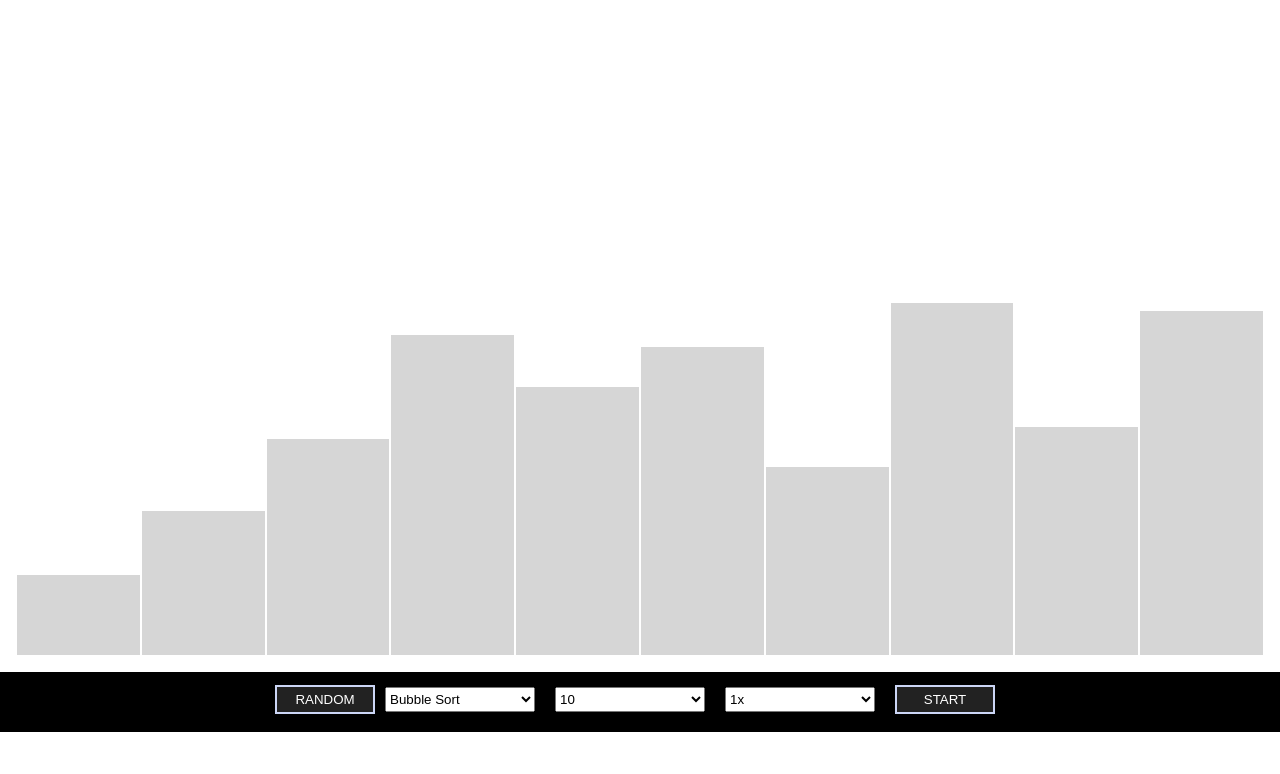
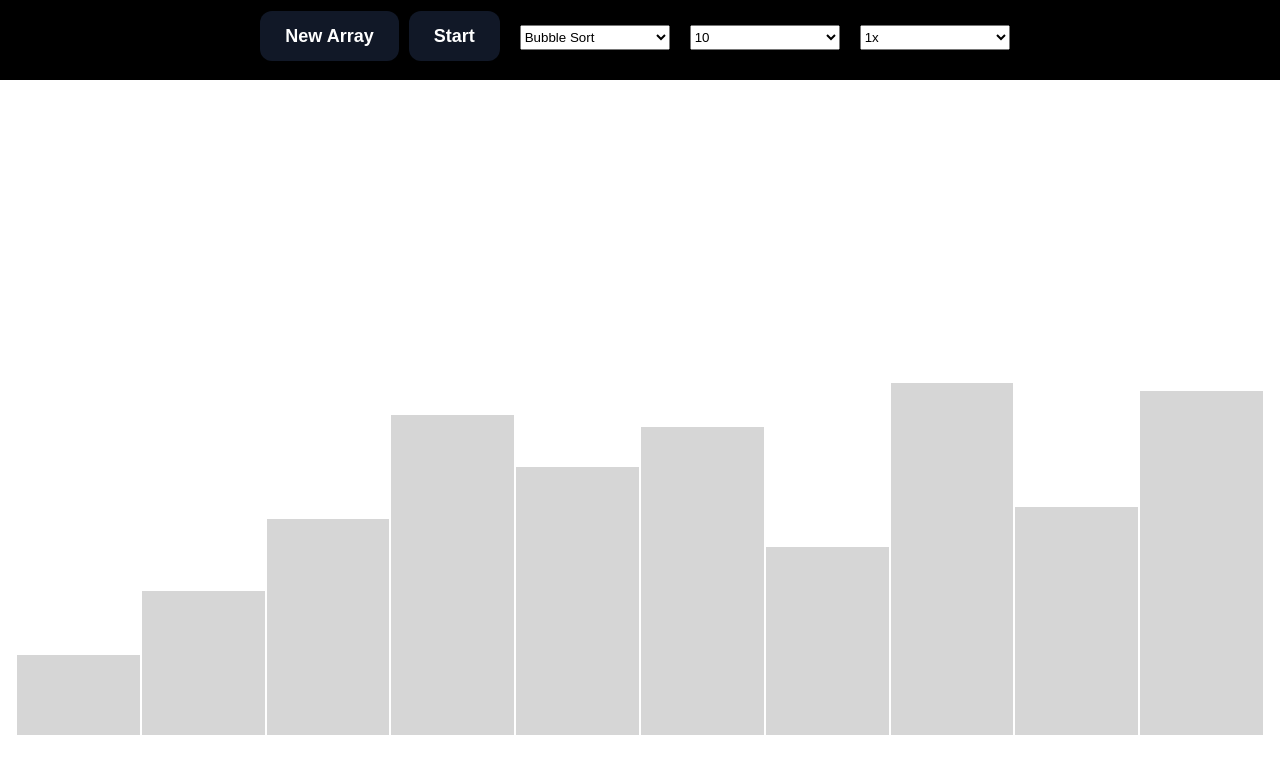
Before and after one commit to BenjacksonSE/sorting-visualizer, a React (Create React App) app: page / in a window 1280 px wide. Shown: the top 774 px of the page. Built offline with nearby package versions, Linux system fonts and the light colour scheme.

Commit message:
Added more styling

```diff
--- a/src/App.css
+++ b/src/App.css
@@ -1,5 +1,3 @@
-@import url("https://cdnjs.cloudflare.com/ajax/libs/font-awesome/4.7.0/css/font-awesome.min.css");
-
 .App {
   text-align: center;
 }
@@ -10,7 +8,6 @@ html, body {
   width: auto;
   display: flex;
   min-height: 95vh;
-  font-family: 'Fira Code', monospace;
   flex-direction: column;
 }
 
@@ -32,14 +29,12 @@ html, body {
   transition: all .1s ease-in;
 }
 .cell.done {
-  background-color: #9CEC5B;
-  border-color: #9CEC5B;
-  /* transition: all .1s ease-out; */
+  background-color: green;
+  border-color: green;
 }
 .cell.current {
-  border-color: #6184D8;
-  background-color: #6184D8;
-  /* transition: all .1s ease-out; */
+  border-color: orange;
+  background-color: orange;
 }
 /* FRAME ENDS */
 
@@ -48,7 +43,7 @@ html, body {
   top: 0;
   overflow: hidden;
   font-size: 16px;
-  min-height: 60px;
+  min-height: 80px;
   text-align: center;
   background-color: #000;
 }
@@ -67,7 +62,7 @@ html, body {
   color: #64ffda;
 }
 .interface #menu {
-  margin-top: 15px;
+  margin-top: 25px;
   width: 150px;
   height: 25px;
   outline: none;
@@ -81,43 +76,70 @@ html, body {
 #random {
   margin-top: 5px;
 }
+
 button {
-  width: 100px;
-  padding: 5px;
-  color: #fff;
+  background-color: #111827;
+  border: 1px solid transparent;
+  border-radius: .75rem;
+  box-sizing: border-box;
+  color: #FFFFFF;
   cursor: pointer;
-  text-transform: uppercase;
-  background-color: #222;
-  transition: 0.2s ease-in;
-  border: 2px solid #ccd6f6;
+  flex: 0 0 auto;
+  font-size: 1.125rem;
+  font-weight: 600;
+  line-height: 1.5rem;
+  padding: .75rem 1.2rem;
+  text-align: center;
+  text-decoration: none #6B7280 solid;
+  text-decoration-thickness: auto;
+  transition-duration: .2s;
+  transition-property: background-color,border-color,color,fill,stroke;
+  transition-timing-function: cubic-bezier(.4, 0, 0.2, 1);
+  user-select: none;
+  -webkit-user-select: none;
+  touch-action: manipulation;
+  width: auto;
 }
+
 button:hover {
-  color: #222;
-  background-color: #ccd6f6;
+  background-color: #374151;
 }
+
+button:focus {
+  box-shadow: none;
+  outline: 2px solid transparent;
+  outline-offset: 2px;
+}
+
+@media (min-width: 768px) {
+  button {
+    padding: .75rem 1.5rem;
+  }
+}
+
 @media screen and (max-width: 900px) {
-  .navbar button, .navbar .options {
+  .interface button, .interface .options {
       display: none;
   }
-  .navbar a.icon {
+  .interface a.icon {
       float: right;
       display: block;
   }
-  .navbar.responsive {
+  .interface.responsive {
       position: relative;
   }
-  .navbar.responsive a.icon {
+  .interface.responsive a.icon {
       position: absolute;
       right: 0;
       top: 0;
   }
-  .navbar.responsive .options {
+  .interface.responsive .options {
       float: none;
       display: block;
       text-align: center;
   }
-  .navbar.responsive button {
+  .interface.responsive button {
     display: inline;
   }
 }
-/* NAVBAR ENDS */
+/* interface ENDS */
--- a/src/components/Interface/Interface.js
+++ b/src/components/Interface/Interface.js
@@ -29,7 +29,8 @@ class Interface extends React.Component {
     render() {
         return (
             <div className="interface" id="interface">
-                <button id="random" onClick = {() => this.props.newArray(1)}>Random</button>
+                <button id="random" onClick = {() => this.props.newArray(1)}>New Array</button>
+                <button id="start" onClick = {() => this.props.start()}>Start</button>
                 <Algorithms
                     onChange = {this.props.onChange}
                     algorithms = {this.state.algorithms}
@@ -42,7 +43,6 @@ class Interface extends React.Component {
                     onChange = {this.props.onChange}
                     speeds = {this.state.speeds}
                 />
-                <button id="start" onClick = {() => this.props.start()}>Start</button>
                 <a
                     className="icon"
                     onClick = {(e) => this.handleClick(e)}
--- a/src/pages/Main.js
+++ b/src/pages/Main.js
@@ -193,16 +193,15 @@ class Main extends React.Component {
     render() {
         return (
             <>
-                <Sorts
-                    array = {this.state.array}
-                />
                 <Interface
                     start = {this.start}
                     responsive = {this.responsive}
                     newArray = {this.newArray}
                     onChange = {this.onChange}
                 />
-
+                <Sorts
+                    array = {this.state.array}
+                />
             </>
         );
     }
```
